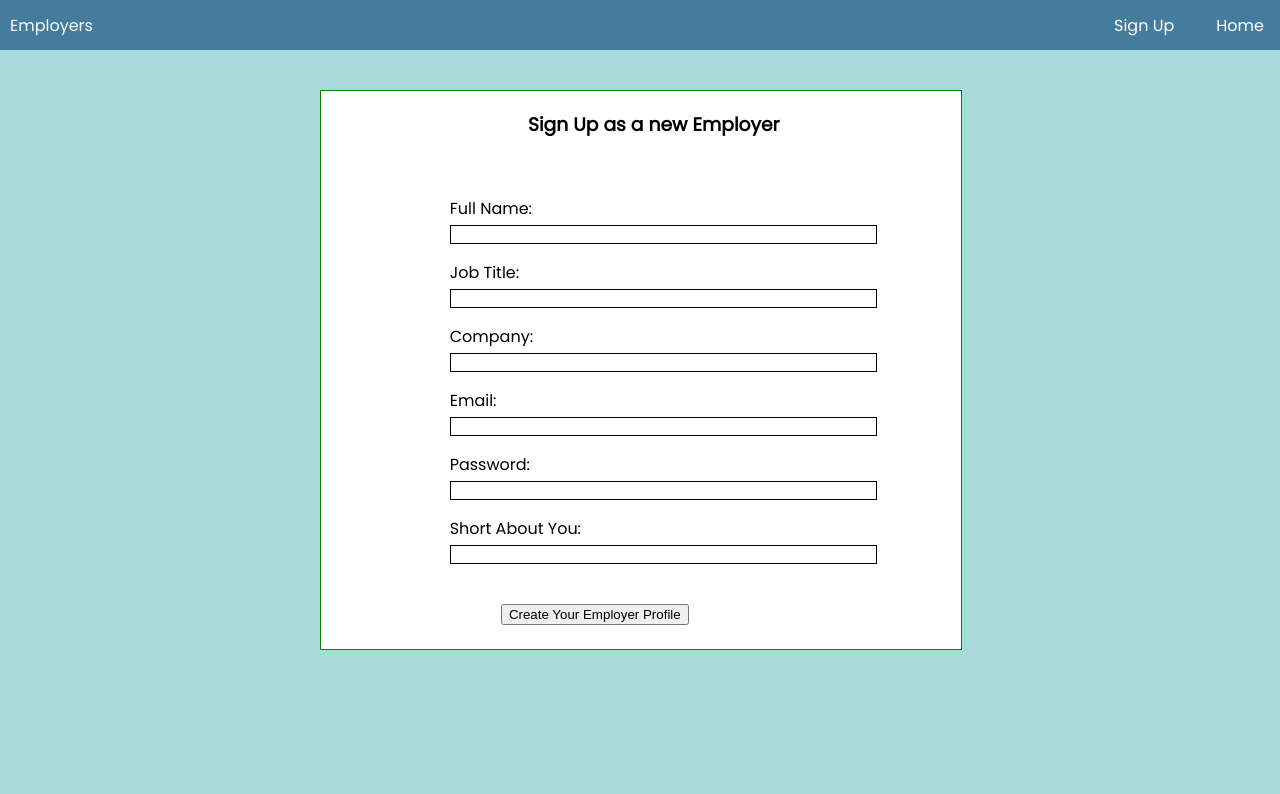
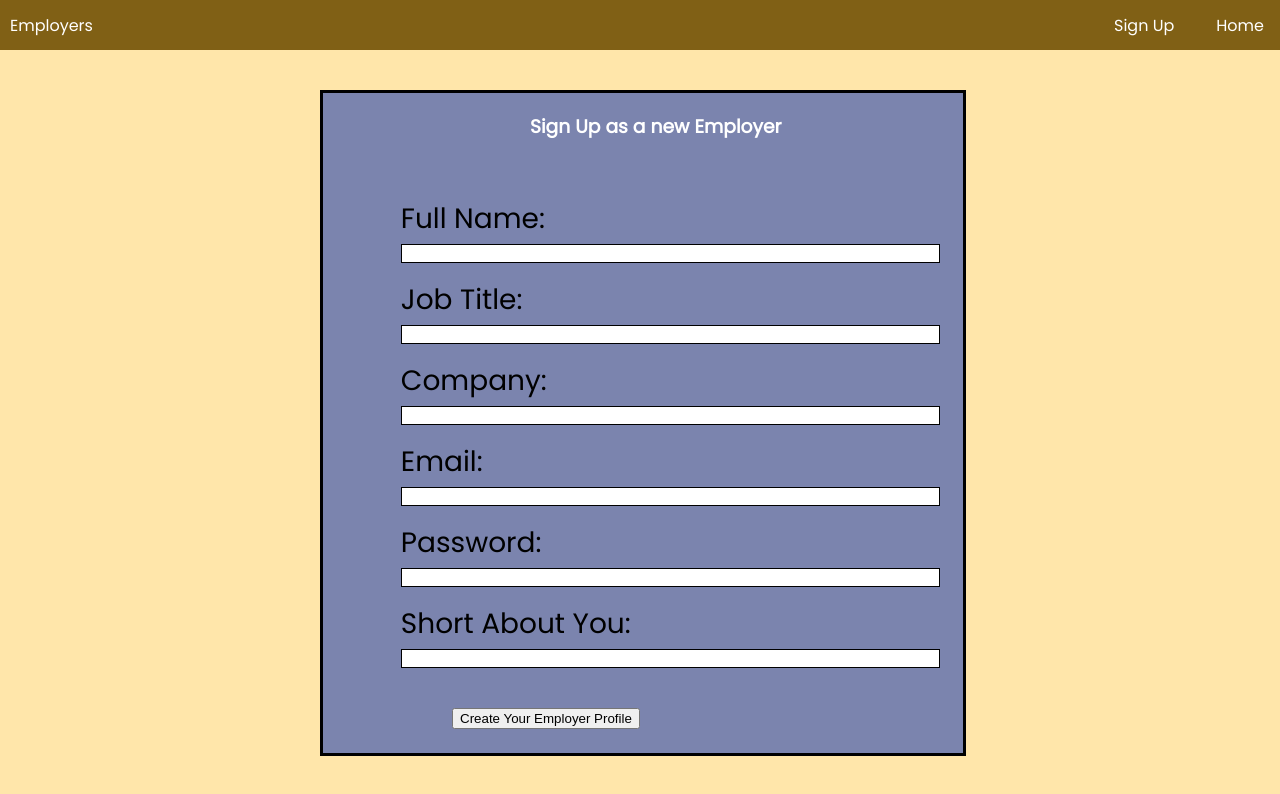
Before and after one commit to Jdale28/WDI-project3, a React (Create React App) app in the folder client/: page /login in a window 1280 px wide. Shown: the top 794 px of the page. Built offline with nearby package versions, Linux system fonts and the light colour scheme; no server answers; the HTML template or start-up script is replaced by a standard one.

Commit message:
Working on styling for employers

```diff
--- a/client/src/App.js
+++ b/client/src/App.js
@@ -11,13 +11,12 @@ import { createGlobalStyle } from "styled-components";
 
 const Global = createGlobalStyle`
   @import url('https://fonts.googleapis.com/css?family=Poppins');
-  /* @import url('#'); */
 
   body {
     margin: 0;
     padding: 0;
     font-family: 'Poppins', sans-serif;
-    background: #A8DADC;
+    background: #FFE6AA;
   }
 `;
 
--- a/client/src/components/EmployerPage.js
+++ b/client/src/components/EmployerPage.js
@@ -5,7 +5,7 @@ import styled from "styled-components";
 
 const PageContainer = styled.div`
   .title {
-    color: black;
+    color: #172457;
     text-align: center;
     margin-left: 2vw;
     padding-bottom: 3vw;
@@ -19,7 +19,7 @@ const EmployerCard = styled.div`
   margin-left: 30vw;
   margin-bottom: 5vh;
   text-align: center;
-  background-color: green;
+  background-color: #7B84AE;
   color: black;
   padding-top: 5vh;
   a {
@@ -31,6 +31,7 @@ const EmployerCard = styled.div`
   }
   .email {
     font-size: 1.25rem;
+    color: #FFE6AA;
   }
   .company {
     margin-top: 5vh;
@@ -40,6 +41,7 @@ const EmployerCard = styled.div`
     text-shadow: -1px 0 black, 0 1px black, 1px 0 black, 0 -1px black;
   }
   .jobTitle {
+    color: #FFE6AA;
     font-size: 1rem;
   }
 `
--- a/client/src/components/NavBar.js
+++ b/client/src/components/NavBar.js
@@ -6,7 +6,7 @@ const NavBarStyles = styled.div`
   display: flex;
   justify-content: space-between;
   align-items: center;
-  background: #457b9d;
+  background: #806015;
   height: 50px;
   a {
     text-decoration: none;
--- a/client/src/components/SignUpForm.js
+++ b/client/src/components/SignUpForm.js
@@ -5,9 +5,10 @@ import styled from "styled-components";
 
 const FullForm = styled.div`
 width: 50%;
-  background: white;
-  border: 1px solid green;
+  background: #7B84AE;
+  border: 3px solid black;
   margin: 5vh 25vw 0 25vw;
+  color: white;
   .title {
     text-align: center;
     margin-left: 2vw;
@@ -22,8 +23,10 @@ const SignUpContainer = styled.div`
   align-content: center;
   width: 100%;
   height: auto;
-  background: white;
+  background: #7B84AE;
   label {
+    color: black;
+    font-size: 1.75rem;
     margin-right: 5vw;
   }
   input {
@@ -33,6 +36,7 @@ const SignUpContainer = styled.div`
     margin-bottom: 2vh;
   }
   button {
+    color: black;
     margin: 3vh 0 3vh 4vw;
   }
 `;
```
